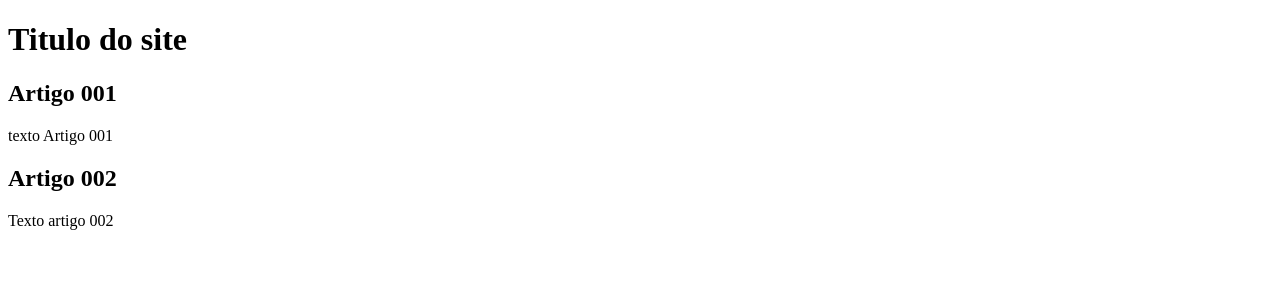
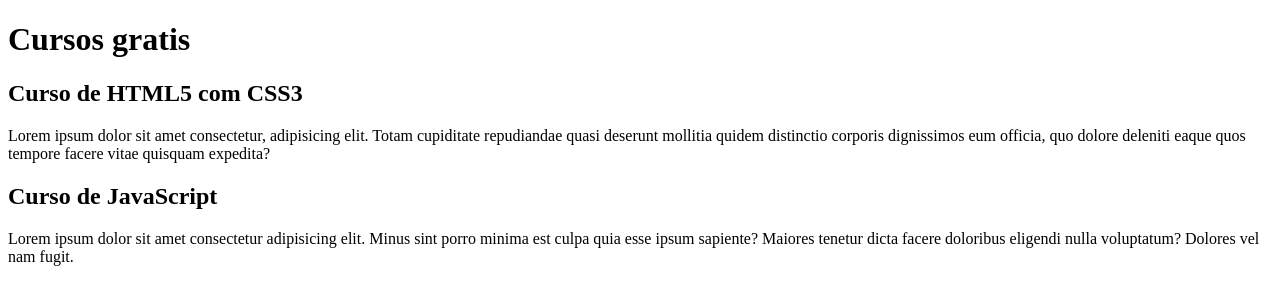
Before and after one commit to GabrielOliv46/projeto-site, a plain HTML site: page index.html in a window 1280 px wide. Drawn offline with Linux system fonts and the light colour scheme.

Commit message:
Comecei a escrever conteudo

```diff
--- a/index.html
+++ b/index.html
@@ -3,20 +3,20 @@
 <head>
     <meta charset="UTF-8">
     <meta name="viewport" content="width=device-width, initial-scale=1.0">
-    <title>Titulo do site</title>
+    <title>Tutulo do site</title>
 </head>
 <body>
     <main>
         <header>
-            <h1>Titulo do site</h1>
+            <h1>Cursos gratis</h1>
         </header>
         <article>
-            <h2>Artigo 001</h2>
-            <p>texto Artigo 001</p>
+            <h2>Curso de HTML5 com CSS3</h2>
+            <p>Lorem ipsum dolor sit amet consectetur, adipisicing elit. Totam cupiditate repudiandae quasi deserunt mollitia quidem distinctio corporis dignissimos eum officia, quo dolore deleniti eaque quos tempore facere vitae quisquam expedita?</p>
         </article>
         <article>
-            <h2>Artigo 002</h2>
-            <p>Texto artigo 002</p>
+            <h2>Curso de JavaScript</h2>
+            <p>Lorem ipsum dolor sit amet consectetur adipisicing elit. Minus sint porro minima est culpa quia esse ipsum sapiente? Maiores tenetur dicta facere doloribus eligendi nulla voluptatum? Dolores vel nam fugit.</p>
         </article>
     </main>
 </body>
```
